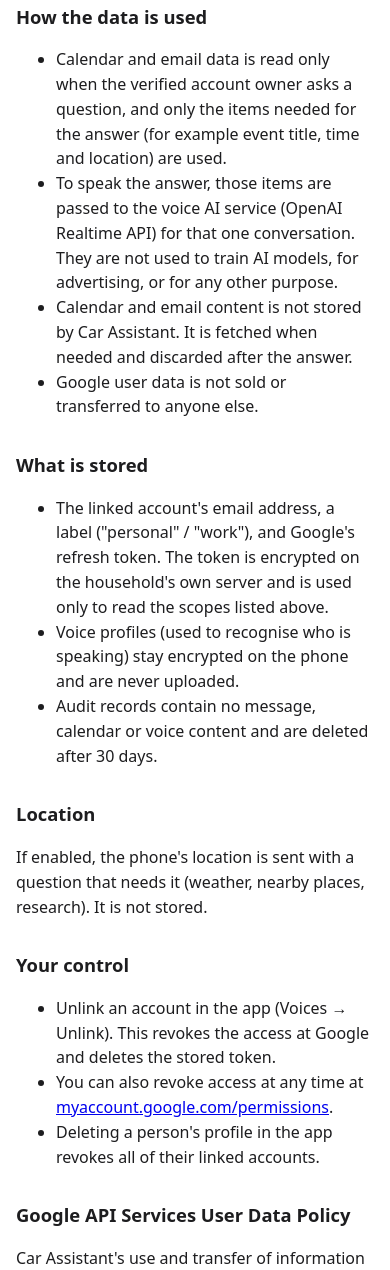
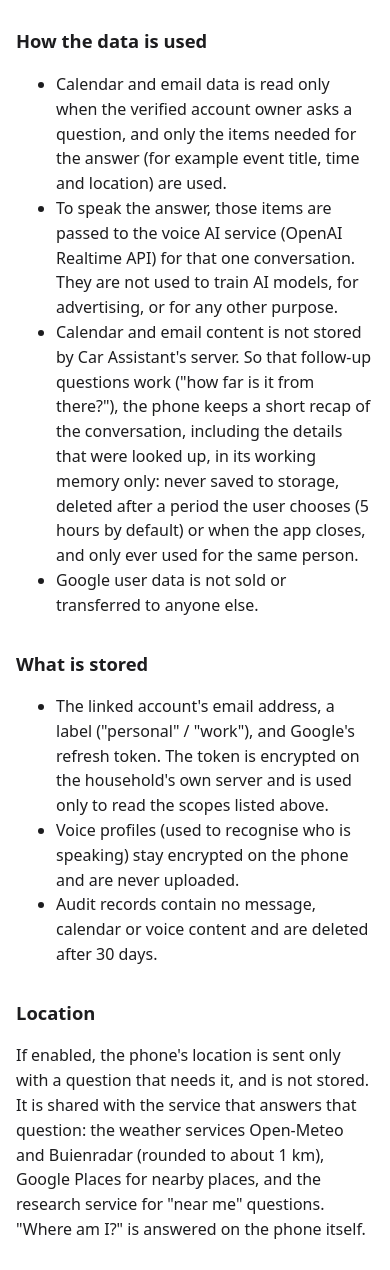
Before and after one commit to Nmaximillian/carassistant, a plain HTML site: page privacy.html in a window 390 px wide. Shown: the part 730-2000 px from the top of the page. Drawn offline with Linux system fonts and the light colour scheme.

Commit message:
Privacy policy: conversation memory on the phone, location services named
Co-Authored-By: Claude Opus 5.5 <noreply@anthropic.com>

```diff
--- a/privacy.html
+++ b/privacy.html
@@ -12,7 +12,7 @@
 </head>
 <body>
 <h1>Car Assistant – Privacy Policy</h1>
-<p><small>Last updated: 16 November 2026</small></p>
+<p><small>Last updated: 17 November 2026 (conversation memory, location services)</small></p>
 
 <p>Car Assistant is a private, non-commercial voice assistant for a single household's car. It is not offered to the public.
 This page explains what data it uses and why.</p>
@@ -32,7 +32,10 @@ This page explains what data it uses and why.</p>
       (for example event title, time and location) are used.</li>
   <li>To speak the answer, those items are passed to the voice AI service (OpenAI Realtime API) for that one conversation.
       They are not used to train AI models, for advertising, or for any other purpose.</li>
-  <li>Calendar and email content is not stored by Car Assistant. It is fetched when needed and discarded after the answer.</li>
+  <li>Calendar and email content is not stored by Car Assistant's server. So that follow-up questions work ("how far is it from
+      there?"), the phone keeps a short recap of the conversation, including the details that were looked up, in its working
+      memory only: never saved to storage, deleted after a period the user chooses (5 hours by default) or when the app closes,
+      and only ever used for the same person.</li>
   <li>Google user data is not sold or transferred to anyone else.</li>
 </ul>
 
@@ -45,7 +48,9 @@ This page explains what data it uses and why.</p>
 </ul>
 
 <h2>Location</h2>
-<p>If enabled, the phone's location is sent with a question that needs it (weather, nearby places, research). It is not stored.</p>
+<p>If enabled, the phone's location is sent only with a question that needs it, and is not stored. It is shared with the
+service that answers that question: the weather services Open-Meteo and Buienradar (rounded to about 1 km), Google Places for
+nearby places, and the research service for "near me" questions. "Where am I?" is answered on the phone itself.</p>
 
 <h2>Your control</h2>
 <ul>
```
